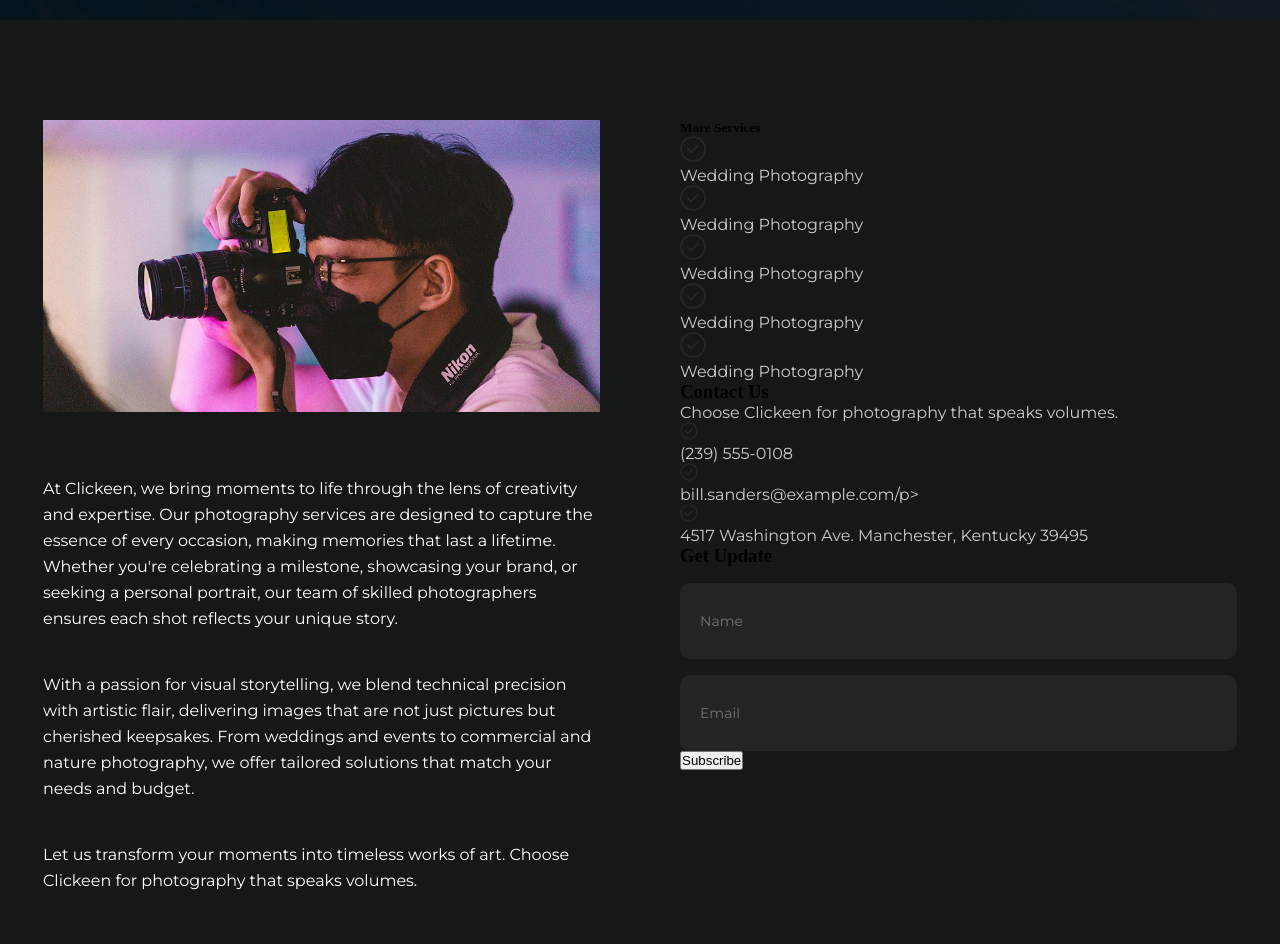
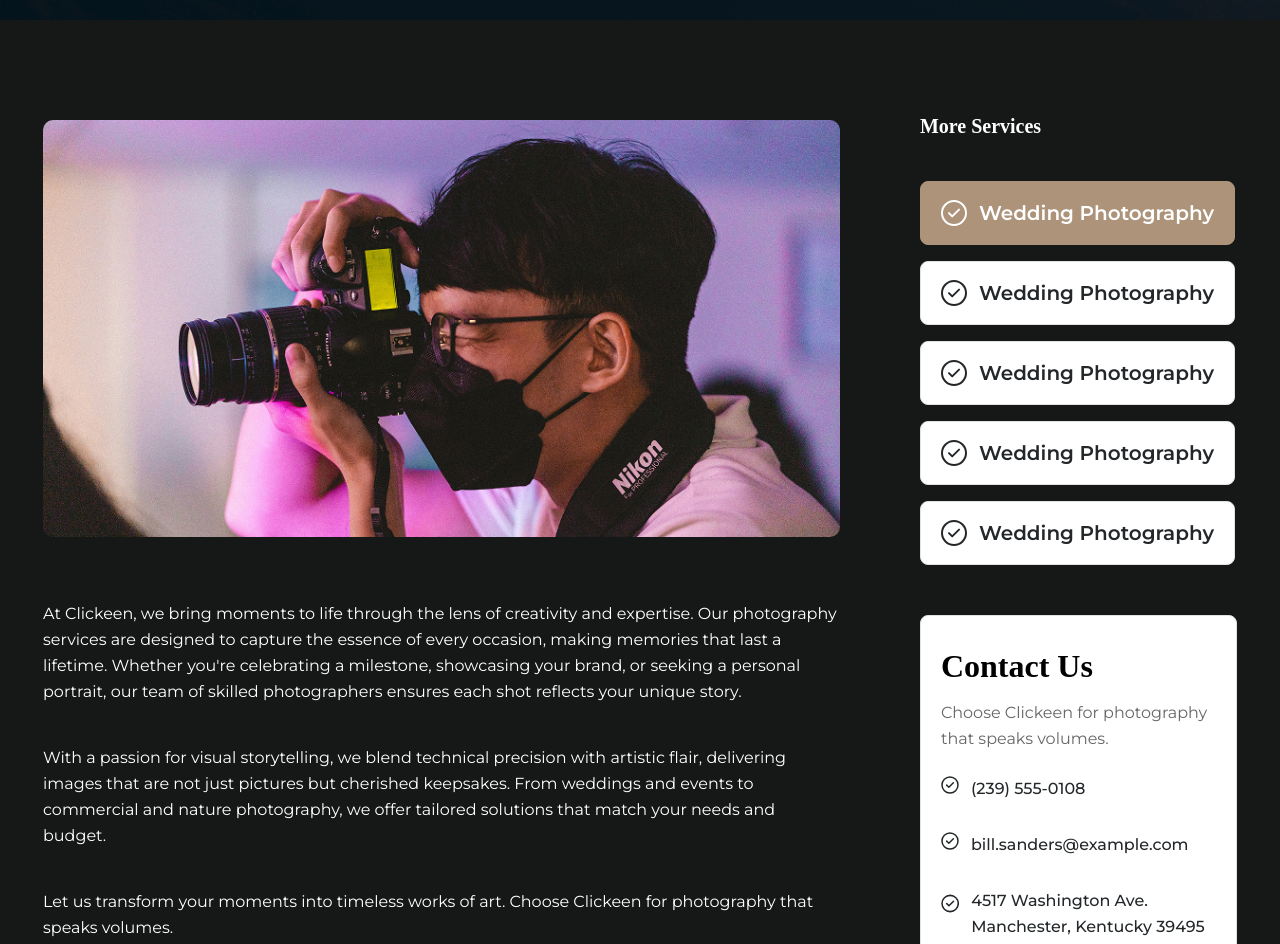
Before and after one commit to Shohail-M/Project, a plain HTML site: page servicesDetials.html in a window 1280 px wide. Shown: the part 380-1324 px from the top of the page. Drawn offline with Linux system fonts and the light colour scheme.

Commit message:
All page compleated
All page compleated but dont link each other

```diff
--- a/servicesDetials.html
+++ b/servicesDetials.html
@@ -145,9 +145,10 @@
           </div>
         </div>
         <div class="services-right-sidebar">
-          <h5>More Services</h5>
           <div class="services-list-1">
-            <div class="service-list-item-d">
+            <h5>More Services</h5>
+
+            <a href="#" class="service-list-item-d service-list-item-d-active">
               <svg
                 xmlns="http://www.w3.org/2000/svg"
                 width="26"
@@ -157,7 +158,6 @@
               >
                 <path
                   d="M18.035 9.58885L11.2126 16.4113L7.96484 13.1635"
-                  stroke="#232729"
                   stroke-width="2"
                   stroke-miterlimit="10"
                   stroke-linecap="round"
@@ -165,7 +165,6 @@
                 />
                 <path
                   d="M25 13C25 19.6274 19.6274 25 13 25C6.37259 25 1 19.6274 1 13C1 6.37259 6.37259 1 13 1C19.6274 1 25 6.37259 25 13Z"
-                  stroke="#232729"
                   stroke-width="2"
                   stroke-miterlimit="10"
                   stroke-linecap="round"
@@ -173,9 +172,9 @@
                 />
               </svg>
               <p>Wedding Photography</p>
-            </div>
+            </a>
 
-            <div class="service-list-item-d">
+            <a href="#" class="service-list-item-d">
               <svg
                 xmlns="http://www.w3.org/2000/svg"
                 width="26"
@@ -185,7 +184,6 @@
               >
                 <path
                   d="M18.035 9.58885L11.2126 16.4113L7.96484 13.1635"
-                  stroke="#232729"
                   stroke-width="2"
                   stroke-miterlimit="10"
                   stroke-linecap="round"
@@ -193,7 +191,6 @@
                 />
                 <path
                   d="M25 13C25 19.6274 19.6274 25 13 25C6.37259 25 1 19.6274 1 13C1 6.37259 6.37259 1 13 1C19.6274 1 25 6.37259 25 13Z"
-                  stroke="#232729"
                   stroke-width="2"
                   stroke-miterlimit="10"
                   stroke-linecap="round"
@@ -201,9 +198,9 @@
                 />
               </svg>
               <p>Wedding Photography</p>
-            </div>
+            </a>
 
-            <div class="service-list-item-d">
+            <a href="#" class="service-list-item-d">
               <svg
                 xmlns="http://www.w3.org/2000/svg"
                 width="26"
@@ -213,7 +210,6 @@
               >
                 <path
                   d="M18.035 9.58885L11.2126 16.4113L7.96484 13.1635"
-                  stroke="#232729"
                   stroke-width="2"
                   stroke-miterlimit="10"
                   stroke-linecap="round"
@@ -221,7 +217,6 @@
                 />
                 <path
                   d="M25 13C25 19.6274 19.6274 25 13 25C6.37259 25 1 19.6274 1 13C1 6.37259 6.37259 1 13 1C19.6274 1 25 6.37259 25 13Z"
-                  stroke="#232729"
                   stroke-width="2"
                   stroke-miterlimit="10"
                   stroke-linecap="round"
@@ -229,9 +224,9 @@
                 />
               </svg>
               <p>Wedding Photography</p>
-            </div>
+            </a>
 
-            <div class="service-list-item-d">
+            <a href="#" class="service-list-item-d">
               <svg
                 xmlns="http://www.w3.org/2000/svg"
                 width="26"
@@ -241,7 +236,6 @@
               >
                 <path
                   d="M18.035 9.58885L11.2126 16.4113L7.96484 13.1635"
-                  stroke="#232729"
                   stroke-width="2"
                   stroke-miterlimit="10"
                   stroke-linecap="round"
@@ -249,7 +243,6 @@
                 />
                 <path
                   d="M25 13C25 19.6274 19.6274 25 13 25C6.37259 25 1 19.6274 1 13C1 6.37259 6.37259 1 13 1C19.6274 1 25 6.37259 25 13Z"
-                  stroke="#232729"
                   stroke-width="2"
                   stroke-miterlimit="10"
                   stroke-linecap="round"
@@ -257,9 +250,9 @@
                 />
               </svg>
               <p>Wedding Photography</p>
-            </div>
+            </a>
 
-            <div class="service-list-item-d">
+            <a href="#" class="service-list-item-d">
               <svg
                 xmlns="http://www.w3.org/2000/svg"
                 width="26"
@@ -269,7 +262,6 @@
               >
                 <path
                   d="M18.035 9.58885L11.2126 16.4113L7.96484 13.1635"
-                  stroke="#232729"
                   stroke-width="2"
                   stroke-miterlimit="10"
                   stroke-linecap="round"
@@ -277,7 +269,6 @@
                 />
                 <path
                   d="M25 13C25 19.6274 19.6274 25 13 25C6.37259 25 1 19.6274 1 13C1 6.37259 6.37259 1 13 1C19.6274 1 25 6.37259 25 13Z"
-                  stroke="#232729"
                   stroke-width="2"
                   stroke-miterlimit="10"
                   stroke-linecap="round"
@@ -285,12 +276,14 @@
                 />
               </svg>
               <p>Wedding Photography</p>
-            </div>
+            </a>
           </div>
           <div class="services-list-2">
             <div class="service-list-item-m">
               <h3>Contact Us</h3>
-              <p>Choose Clickeen for photography that speaks volumes.</p>
+              <p class="item-m-p">
+                Choose Clickeen for photography that speaks volumes.
+              </p>
               <div class="service-list-item-m-item">
                 <svg
                   xmlns="http://www.w3.org/2000/svg"
@@ -319,7 +312,7 @@
                 <p>(239) 555-0108</p>
               </div>
 
-              <div class="service-list-item-m-item">
+              <div class="service-list-item-m-item m-30">
                 <svg
                   xmlns="http://www.w3.org/2000/svg"
                   width="18"
@@ -344,14 +337,14 @@
                     stroke-linejoin="round"
                   />
                 </svg>
-                <p>bill.sanders@example.com/p></p>
+                <p>bill.sanders@example.com</p>
               </div>
 
-              <div class="service-list-item-m-item">
+              <div class="service-list-item-m-item m-30">
                 <svg
                   xmlns="http://www.w3.org/2000/svg"
-                  width="18"
-                  height="18"
+                  width="31"
+                  height="31"
                   viewBox="0 0 18 18"
                   fill="none"
                 >
--- a/style.css
+++ b/style.css
@@ -1880,7 +1880,6 @@ iframe {
 }
 .services-left-section {
   max-width: 840px;
-  width: 100%;
 }
 .services-left-section .services-left-section-img-1 {
   width: 100%;
@@ -1915,16 +1914,175 @@ iframe {
 }
 .services-left-section .tow-img-sec img {
   width: 48%;
-  border-radius: 10px;
   object-fit: cover;
 }
 .services-left-section .one-img-sec img {
   width: 95%;
+  object-fit: cover;
+}
+.services-left-section img {
+  transition: 0.3s ease-in-out;
   border-radius: 10px;
-  object-fit: cover;
+}
+.services-left-section img:hover {
+  transform: scale(1.02);
 }
 .services-right-sidebar {
   width: 100%;
+}
+.services-right-sidebar .services-list-1 h5 {
+  color: var(--pure-white);
+  font-family: "Bodoni MT";
+  font-size: 20px;
+  font-weight: 700;
+  line-height: 13px;
+  margin-bottom: 32px;
+}
+.services-right-sidebar .services-list-1 {
+  display: flex;
+  align-items: flex-start;
+  justify-content: center;
+  flex-direction: column;
+  gap: 16px;
+}
+.services-right-sidebar .services-list-1 .service-list-item-d {
+  display: flex;
+  align-items: center;
+  justify-content: flex-start;
+  cursor: pointer;
+  gap: 12px;
+  padding: 18px 20px;
+  border-radius: 8px;
+  border: 1px solid #e2e2e2;
+  background-color: var(--pure-white);
+  transition: 0.1s linear;
+}
+.services-list-1 .service-list-item-d svg {
+  stroke: #232729;
+}
+
+.services-list-1 .service-list-item-d p {
+  color: #232729;
+  font-size: 20px;
+  font-weight: 600;
+  line-height: 26px; /* 130% */
+}
+.services-list-1 .service-list-item-d:hover {
+  background-color: var(--primary-color);
+  border: 1px solid var(--primary-color);
+}
+.services-list-1 .service-list-item-d:hover svg {
+  stroke: #fff !important;
+}
+.services-list-1 .service-list-item-d:hover p {
+  color: var(--pure-white);
+}
+.service-list-item-d-active {
+  background-color: var(--primary-color) !important;
+  border: 1px solid var(--primary-color) !important;
+}
+.service-list-item-d-active svg {
+  stroke: #fff !important;
+}
+.service-list-item-d-active p {
+  color: var(--pure-white) !important;
+}
+.services-list-2 {
+  display: flex;
+  align-items: center;
+  justify-content: flex-start;
+  gap: 43px;
+  flex-direction: column;
+  margin-top: 50px;
+}
+.services-list-2 .service-list-item-m {
+  display: flex;
+  align-items: flex-start;
+  justify-content: center;
+  flex-direction: column;
+  padding: 40px 20px;
+  background-color: var(--pure-white);
+  border-radius: 8px;
+  border: 1px solid #e2e2e2;
+}
+.services-list-2 .service-list-item-m h3 {
+  color: #000;
+  font-family: "Bodoni MT";
+  font-size: 32px;
+  font-weight: 700;
+  line-height: 20px; /* 62.5% */
+}
+.services-list-2 .service-list-item-m .item-m-p {
+  color: #656667;
+  font-size: var(--font-size-1);
+  font-weight: 400;
+  line-height: 26px; /* 162.5% */
+  margin-top: 24px;
+  margin-bottom: 24px;
+}
+.service-list-item-m-item {
+  display: flex;
+  align-items: flex-start;
+  justify-content: flex-start;
+  gap: 12px;
+}
+.service-list-item-m-item p {
+  color: #232729;
+  font-size: var(--font-size-1);
+  font-weight: 500;
+  line-height: 26px; /* 162.5% */
+}
+.m-30 {
+  margin-top: 30px !important;
+}
+.service-list-item-l {
+  display: flex;
+  align-items: flex-start;
+  justify-content: center;
+  flex-direction: column;
+  gap: 16px;
+}
+.service-list-item-l h3 {
+  color: var(--pure-white);
+  font-family: "Bodoni MT";
+  font-size: 32px;
+  font-weight: 700;
+  line-height: 32px; /* 100% */
+}
+.service-list-item-l form {
+  width: 100%;
+}
+.service-list-item-l form input {
+  width: 100%;
+  padding: 17px;
+  border-radius: 8px;
+  border: 1px solid #e2e2e2;
+  background-color: var(--pure-white);
+  margin-bottom: 12px;
+  margin-top: 0;
+  color: #9a9ea0;
+  font-family: Montserrat;
+  font-size: var(--font-size-1);
+  font-weight: 400;
+}
+.service-list-item-l input:focus {
+  border: 1px solid var(--primary-color);
+}
+.service-list-item-l form button {
+  padding: 17px;
+  border-radius: 8px;
+  background-color: var(--primary-color);
+  width: 100%;
+  color: var(--pure-white);
+  text-align: center;
+  font-family: Montserrat;
+  font-size: var(--font-size-1);
+  font-weight: 500;
+  line-height: 32px; /* 200% */
+  cursor: pointer;
+}
+.service-list-item-l form button:hover {
+  background-color: #8a7460;
 }
 
 /* Responsive */
@@ -2135,6 +2293,15 @@ iframe {
     align-items: flex-start;
     gap: 20px;
   }
+  .services-detials-container {
+    flex-direction: column;
+  }
+  .services-right-sidebar {
+    display: flex;
+    align-items: flex-start;
+    justify-content: center;
+    gap: 30px;
+  }
 }
 
 /* Mobile device */
@@ -2223,6 +2390,10 @@ iframe {
   h2 {
     line-height: 50px;
   }
+  .banner-content h2{
+    text-align: center;
+  }
+
   .testemonial-item {
     padding: 30px;
   }
@@ -2262,4 +2433,29 @@ iframe {
     width: 100%;
     object-fit: cover;
   }
-}
+  /* services details page */
+  .services-right-sidebar {
+    flex-direction: column;
+    gap: 10px;
+  }
+  .services-list-2 .service-list-item-m {
+    width: 100%;
+  }
+  .services-right-sidebar .services-list-1 {
+    width: 100%;
+    gap: 16px;
+  }
+  .services-right-sidebar .services-list-1 .service-list-item-d {
+    width: 100%;
+  }
+  .services-left-section .one-img-sec img {
+    width: 100%;
+  }
+  .services-left-section .tow-img-sec {
+    flex-direction: column;
+    width: 100%;
+  }
+  .services-left-section .tow-img-sec img {
+    width: 100%;
+  }
+}
```
